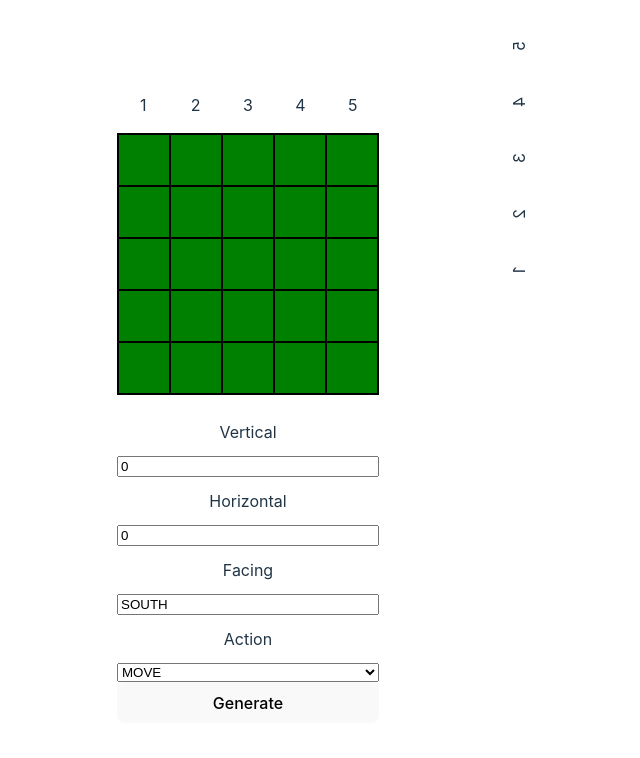
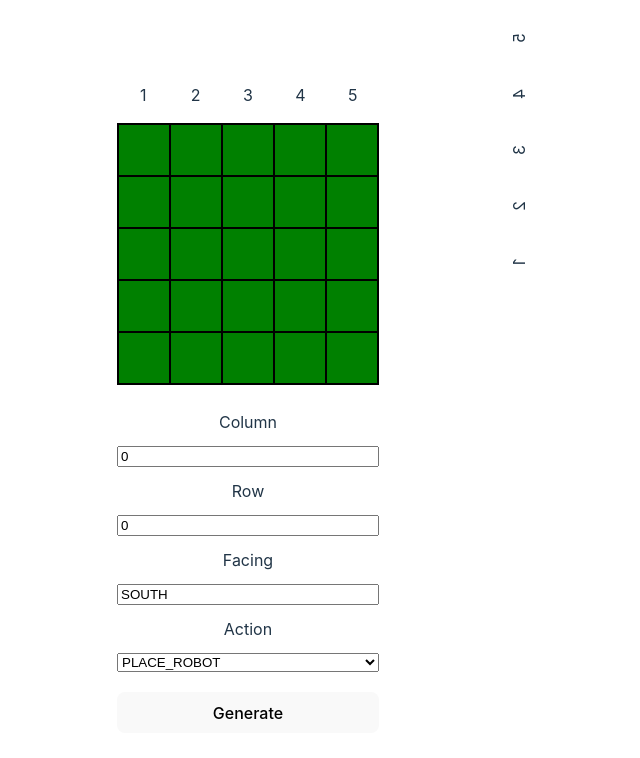
Before and after one commit to teddydeddy123/robot-test, a React (Vite) app: page / in a window 1280 px wide. Shown: the top 758 px of the page, without its empty margins (392-1032 px from the left). Built offline with nearby package versions, Linux system fonts and the light colour scheme.

Commit message:
adding some functions and handler

```diff
--- a/src/components/board/index.tsx
+++ b/src/components/board/index.tsx
@@ -2,18 +2,26 @@ import { useState } from "react";
 import * as S from "./styles";
 
 type FacingType = "SOUTH" | "NORTH" | "EAST" | "WEST" | "";
+type WallType = { row: number; column: number }[];
 
 const Board = () => {
   const [horizontal, setHorizontal] = useState(0);
   const [vertical, setVertical] = useState(0);
   const [facing, setFacing] = useState<FacingType>("SOUTH");
+  const [selectedAction, setSelectedAction] = useState("PLACE_ROBOT");
   const [place, setPlace] = useState({
     rowPosition: 0,
     columnPosition: 0,
     direction: "",
   });
+  const [walls, setWalls] = useState<WallType>([
+    {
+      row: 0,
+      column: 0,
+    },
+  ]);
 
-  const moveFunc = () => {
+  const placeFunc = () => {
     setPlace((prevState) => ({
       ...prevState,
       rowPosition: horizontal,
@@ -21,6 +29,34 @@ const Board = () => {
       direction: facing,
     }));
   };
+
+  const moveFunc = () => {
+    if (facing === "SOUTH" || facing === "NORTH")
+      // setPlace((prevState) => ({ ...prevState, direction: facing })),
+      setPlace((prevState) => ({
+        ...prevState,
+        rowPosition: prevState["rowPosition"] + 1,
+        direction: facing,
+      }));
+    else if (facing === "EAST" || facing === "WEST")
+      // setPlace((prevState) => ({ ...prevState, direction: facing })),
+      setPlace((prevState) => ({
+        ...prevState,
+        columnPosition: prevState["columnPosition"] + 1,
+        direction: facing,
+      }));
+
+    // setPlace(prevState=> ({...prevState, rowPosition: prevState['rowPosition'] + 1}))
+  };
+
+  const placeWallFunc = () => {
+    setWalls((prevState) => [
+      ...prevState,
+      { row: vertical, column: horizontal },
+    ]);
+  };
+
+  console.log({ walls });
 
   const array = Array.from({ length: 25 });
   const cordinatesArray = Array.from({ length: 5 });
@@ -35,10 +71,22 @@ const Board = () => {
     "REPORT",
   ];
 
-  // const handlers = {
-  // move: moveFunc,
-  // }
+  const handlers = {
+    PLACE_ROBOT: () => placeFunc(),
+    MOVE: () => moveFunc(),
+    PLACE_WALL: () => placeWallFunc(),
+  };
 
+  // console.log("facing:", facing);
+  // console.log("direction:", place["direction"]);
+  // console.log(`row:`, horizontal, "column:", vertical);
+  // console.log(
+  //   `rowPos:`,
+  //   place["rowPosition"],
+  //   "columnPos:",
+  //   place["columnPosition"],
+  // );
+  console.log(walls[0]["row"]);
   return (
     <S.OuterWrapper>
       <S.CordinatesHorizontal>
@@ -61,6 +109,9 @@ const Board = () => {
               key={i}
               vertical={col}
               horizontal={row}
+              isRed={walls.some(
+                (wall) => wall.row === row && wall.column === col,
+              )}
               isBlue={
                 row === place["rowPosition"] && col === place["columnPosition"]
               }
@@ -74,13 +125,15 @@ const Board = () => {
         })}
       </S.Wrapper>
       <S.InputFields>
-        <label htmlFor="vertical">Vertical</label>
+        {selectedAction !== "MOVE" && (
+          <>
+            <label htmlFor="vertical">Column</label>
             <input
               value={vertical.toString()}
               id="vertical"
               onChange={(e) => setVertical(parseInt(e.target.value))}
             />
-        <label htmlFor="horizontal">Horizontal</label>
+            <label htmlFor="horizontal">Row</label>
 
             <input
               value={horizontal.toString()}
@@ -88,6 +141,8 @@ const Board = () => {
               onChange={(e) => setHorizontal(parseInt(e.target.value))}
             />
 
+            {selectedAction !== "PLACE_WALL" && (
+              <>
                 <label htmlFor="facing">Facing</label>
 
                 <input
@@ -95,16 +150,23 @@ const Board = () => {
                   id="facing"
                   onChange={(e) => setFacing(e.target.value)}
                 />
-
+              </>
+            )}
+          </>
+        )}
         <label htmlFor="action">Action</label>
 
-        <select id="action">
+        <select
+          id="action"
+          value={selectedAction}
+          onChange={(e) => setSelectedAction(e.target.value)}
+        >
           {options.map((option, y) => (
             <option key={y}>{option}</option>
           ))}
         </select>
       </S.InputFields>
-      <button onClick={moveFunc}>Generate</button>
+      <button onClick={handlers[selectedAction]}>Generate</button>
     </S.OuterWrapper>
   );
 };
--- a/src/components/board/styles.tsx
+++ b/src/components/board/styles.tsx
@@ -45,9 +45,12 @@ export const Wrapper = styled.div`
   border: 1px solid black;
 `;
 
-export const Field = styled.div<GridPosition & { isBlue: boolean }>`
+export const Field = styled.div<
+  GridPosition & { isBlue: boolean; isRed: boolean }
+>`
   border: 1px solid black;
-  background: ${(props) => (props.isBlue ? "blue" : "green")};
+  background: ${(props) =>
+    props.isBlue ? "blue" : props.isRed ? "red" : "green"};
   width: 50px;
   height: 50px;
   display: flex;
@@ -80,4 +83,5 @@ export const InputFields = styled.div`
   gap: 12px;
   align-items: stretch;
   justify-content: center;
+  margin-bottom: 20px;
 `;
```
Lines whose indentation alone changed are shown as unchanged.
